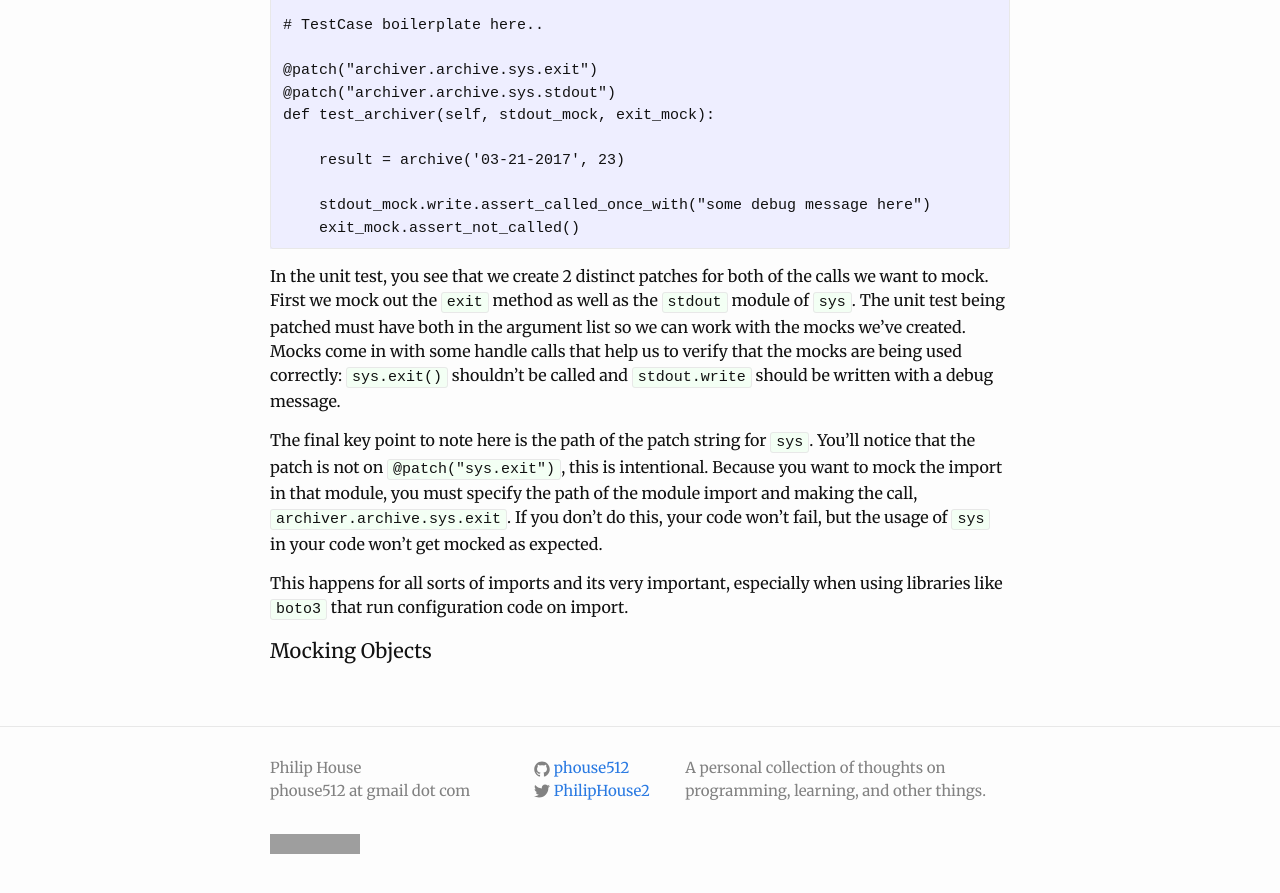
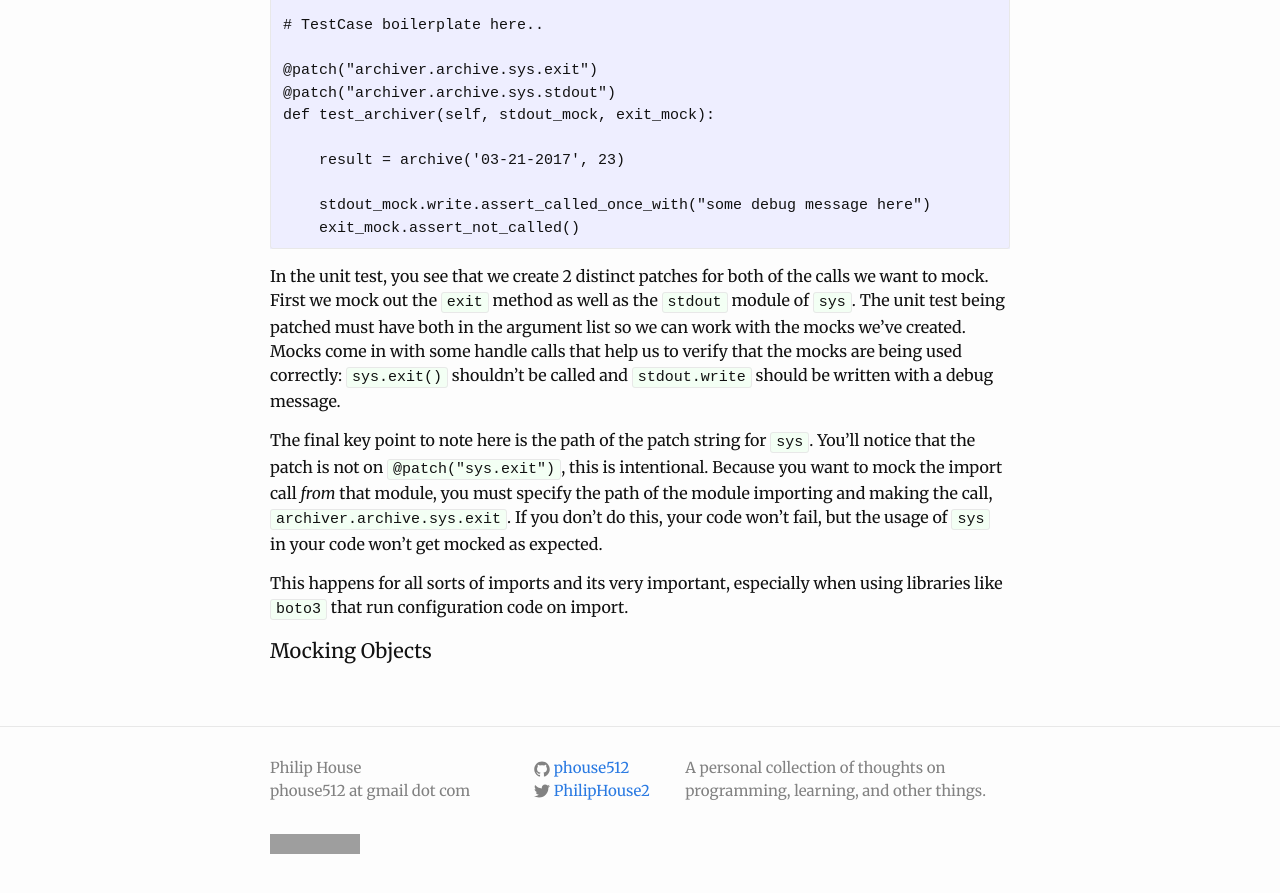
Before and after one commit to phouse512/blog, a Jekyll site: the page built from _posts/2017-03-14-practical-unit-testing-mocks-python-3.markdown, in a window 1280 px wide and 900 px high, scrolled down 4621 px. Shown: the top 893 px of the window. Built offline with Jekyll 4.4.1, drawn with Linux system fonts in a browser that asks for light colours; a script that is not in the unit is left out; comment, search, counter and statistics services are not loaded; grey boxes are pictures that could not be loaded.

Commit message:
small typo

```diff
--- a/_posts/2017-03-14-practical-unit-testing-mocks-python-3.markdown
+++ b/_posts/2017-03-14-practical-unit-testing-mocks-python-3.markdown
@@ -245,8 +245,8 @@ written with a debug message.
 
 The final key point to note here is the path of the patch string for `sys`.
 You'll notice that the patch is not on `@patch("sys.exit")`, this is
-intentional. Because you want to mock the import in that module, you must
-specify the path of the module import and making the call,
+intentional. Because you want to mock the import call _from_ that module, you must
+specify the path of the module importing and making the call,
 `archiver.archive.sys.exit`. If you don't do this, your code won't fail,
 but the usage of `sys` in your code won't get mocked as expected.
 
```
